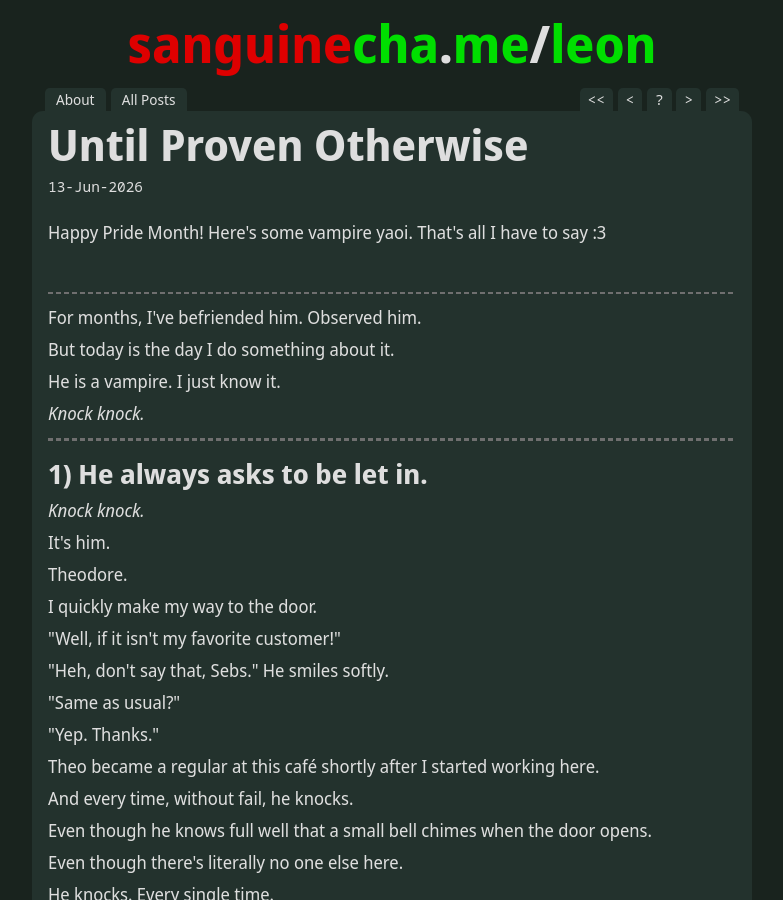
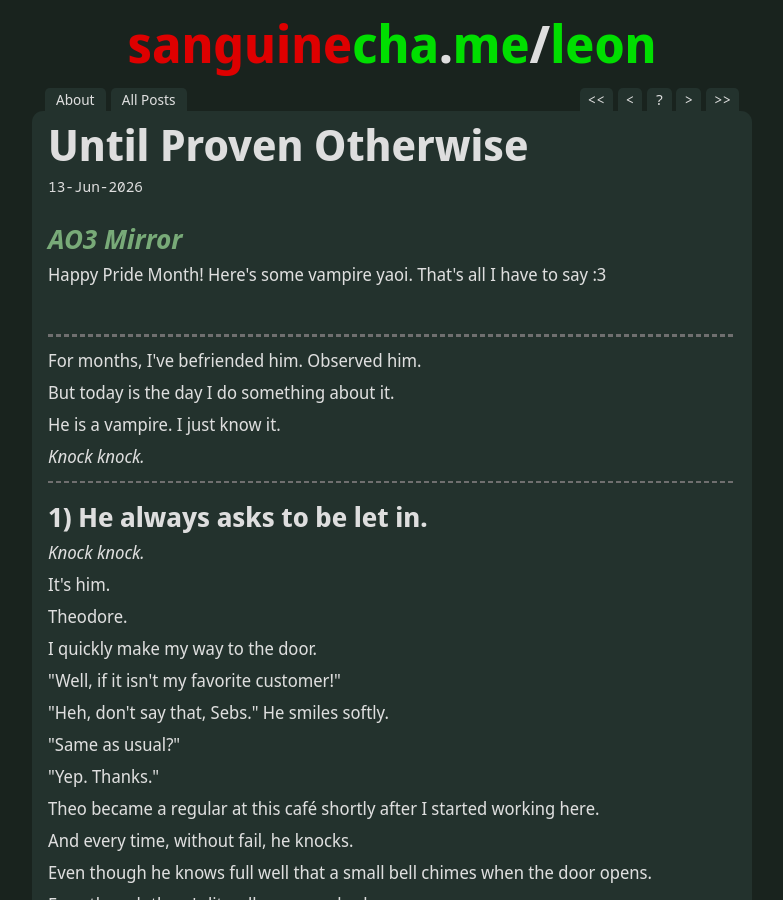
Before and after one commit to SanguineChameleon/sanguinechameleon.github.io, a Jekyll site: the page built from _posts/2026-06-13-until-proven-otherwise.md, in a window 1280 px wide and 900 px high. Shown: the whole window, without its empty margins (248-1031 px from the left). Built offline with Jekyll 4.4.1, drawn with Linux system fonts in a browser that asks for light colours.

Commit message:
Add AO3 mirror

```diff
--- a/_posts/2026-06-13-until-proven-otherwise.md
+++ b/_posts/2026-06-13-until-proven-otherwise.md
@@ -1,6 +1,8 @@
 ---
 title: "Until Proven Otherwise"
 ---
+
+### [*AO3 Mirror*](https://archiveofourown.org/works/86641276)
 
 <p style="margin-bottom:3rem">Happy Pride Month! Here's some vampire yaoi. That's all I have to say :3</p>
 
```
